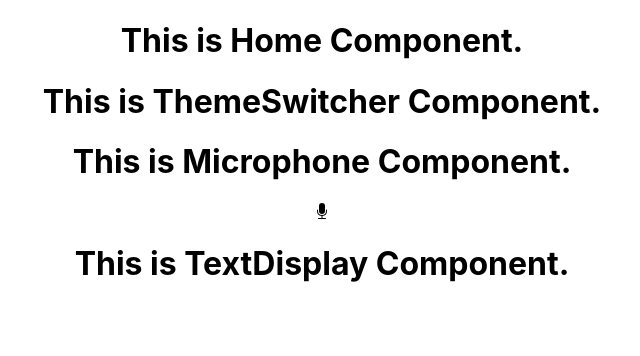
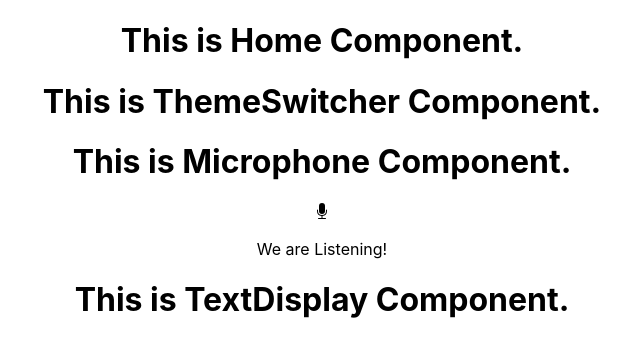
Before and after one commit to AkhilChoubey/Speech-to-Text-React, a React (Create React App) app: page / in a window 1280 px wide. Shown: the top 356 px of the page, without its empty margins (318-958 px from the left). Built offline with nearby package versions, Linux system fonts and the light colour scheme.

Commit message:
Component addition

```diff
--- a/src/components/Microphone.jsx
+++ b/src/components/Microphone.jsx
@@ -20,6 +20,11 @@ const Microphone = () => {
         <div onClick={handleClick}>
           {checkPlayBtn === "play" ? <BsMicFill /> : <BsMicMuteFill />}
         </div>
+        {checkPlayBtn === "play" ? (
+          <p>We are Listening!</p>
+        ) : (
+          <p>Click to Begin!</p>
+        )}
       </div>
     </>
   );
```
